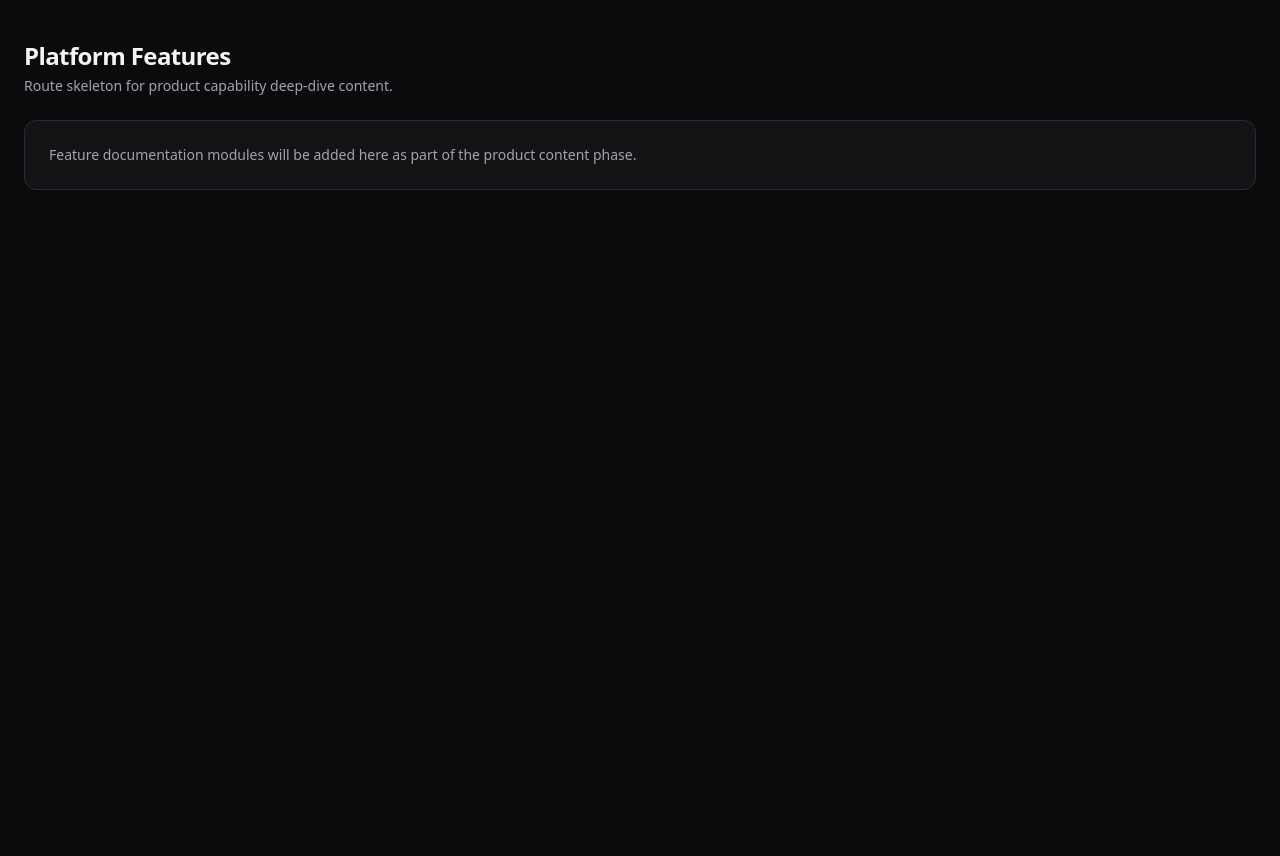
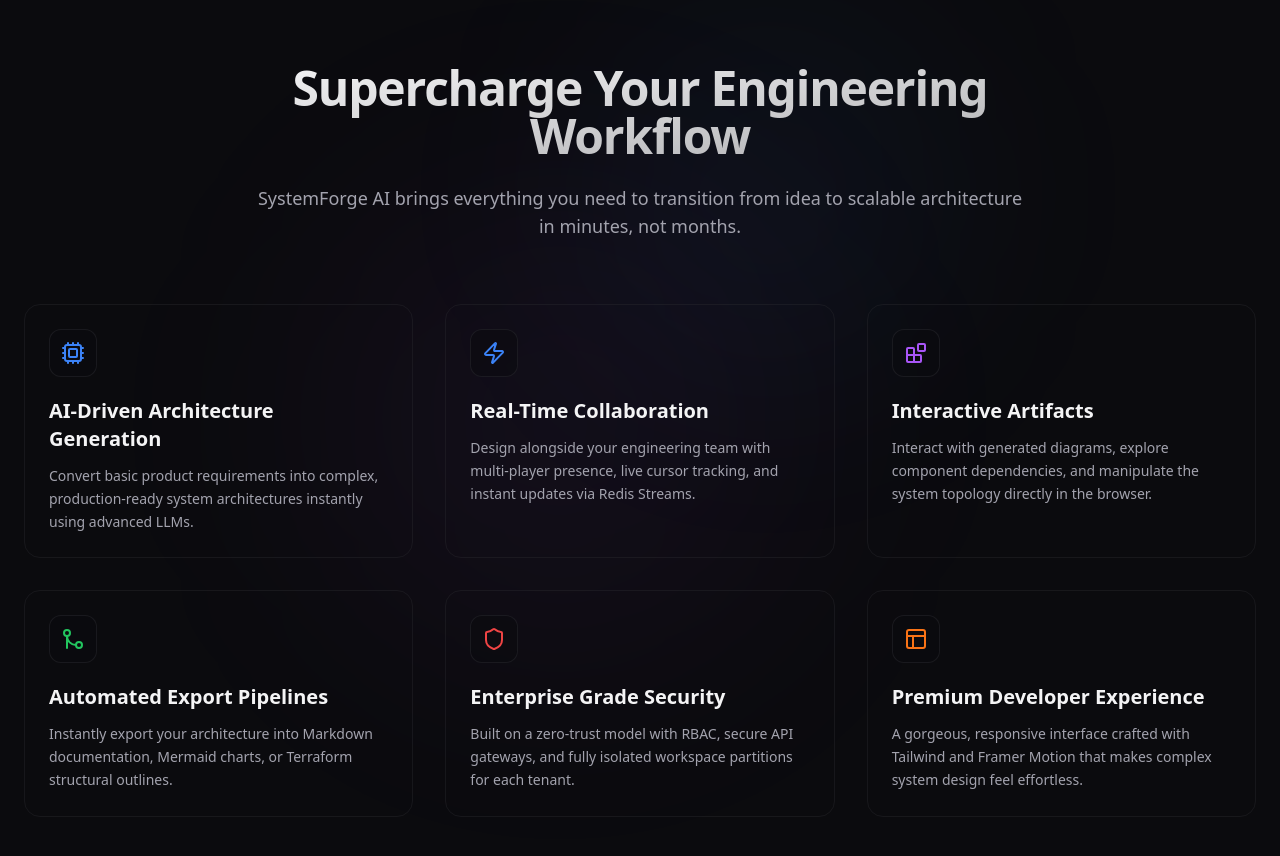
Before and after one commit to ardamoustafa1/SystemForge-AI, a Next.js app in the folder frontend/: page /features in a window 1280 px wide. Shown: the top 856 px of the page. Before the commit the page ends 800 px from the top, so only its background shows below. Built offline with nearby package versions, Linux system fonts and the light colour scheme; no server answers.

Commit message:
feat(ui): Enhance page.tsx components

```diff
--- a/frontend/app/features/page.tsx
+++ b/frontend/app/features/page.tsx
@@ -1,20 +1,109 @@
 "use client";
 
+import { useI18n } from "@/i18n/i18n-context";
+import { motion } from "framer-motion";
+import { Cpu, Zap, Shield, GitMerge, Layout, Blocks } from "lucide-react";
 import { PageHeader } from "@/components/layout/page-header";
-import { Card } from "@/components/ui/card";
-import { useI18n } from "@/i18n/i18n-context";
 
 export default function FeaturesPage() {
   const { t } = useI18n();
+
+  const features = [
+    {
+      icon: <Cpu className="w-6 h-6 text-brand" />,
+      title: "AI-Driven Architecture Generation",
+      description:
+        "Convert basic product requirements into complex, production-ready system architectures instantly using advanced LLMs.",
+    },
+    {
+      icon: <Zap className="w-6 h-6 text-blue-500" />,
+      title: "Real-Time Collaboration",
+      description:
+        "Design alongside your engineering team with multi-player presence, live cursor tracking, and instant updates via Redis Streams.",
+    },
+    {
+      icon: <Blocks className="w-6 h-6 text-purple-500" />,
+      title: "Interactive Artifacts",
+      description:
+        "Interact with generated diagrams, explore component dependencies, and manipulate the system topology directly in the browser.",
+    },
+    {
+      icon: <GitMerge className="w-6 h-6 text-green-500" />,
+      title: "Automated Export Pipelines",
+      description:
+        "Instantly export your architecture into Markdown documentation, Mermaid charts, or Terraform structural outlines.",
+    },
+    {
+      icon: <Shield className="w-6 h-6 text-red-500" />,
+      title: "Enterprise Grade Security",
+      description:
+        "Built on a zero-trust model with RBAC, secure API gateways, and fully isolated workspace partitions for each tenant.",
+    },
+    {
+      icon: <Layout className="w-6 h-6 text-orange-500" />,
+      title: "Premium Developer Experience",
+      description:
+        "A gorgeous, responsive interface crafted with Tailwind and Framer Motion that makes complex system design feel effortless.",
+    },
+  ];
+
+  const containerVariants = {
+    hidden: { opacity: 0 },
+    show: {
+      opacity: 1,
+      transition: {
+        staggerChildren: 0.1,
+      },
+    },
+  };
+
+  const itemVariants = {
+    hidden: { opacity: 0, y: 20 },
+    show: { opacity: 1, y: 0, transition: { type: "spring", stiffness: 300 } },
+  };
+
   return (
-    <div className="container-page py-10">
-      <PageHeader
-        title={t("features.pageTitle")}
-        subtitle={t("features.pageSubtitle")}
-      />
-      <Card className="mt-6 p-6 text-sm text-muted">
-        {t("features.pageBody")}
-      </Card>
+    <div className="container-page py-16 relative">
+      <div className="absolute inset-0 pointer-events-none overflow-hidden -z-10">
+        <div className="absolute top-0 right-1/4 w-96 h-96 bg-brand/5 rounded-full blur-[100px]" />
+        <div className="absolute bottom-1/4 left-1/4 w-[30rem] h-[30rem] bg-purple-500/5 rounded-full blur-[120px]" />
+      </div>
+
+      <div className="max-w-3xl mx-auto text-center mb-16">
+        <h1 className="text-4xl md:text-5xl font-bold tracking-tight mb-6 bg-clip-text text-transparent bg-gradient-to-br from-foreground to-foreground/70">
+          Supercharge Your Engineering Workflow
+        </h1>
+        <p className="text-lg text-muted">
+          SystemForge AI brings everything you need to transition from idea to
+          scalable architecture in minutes, not months.
+        </p>
+      </div>
+
+      <motion.div
+        variants={containerVariants}
+        initial="hidden"
+        animate="show"
+        className="grid grid-cols-1 md:grid-cols-2 lg:grid-cols-3 gap-6 lg:gap-8"
+      >
+        {features.map((feature, idx) => (
+          <motion.div
+            key={idx}
+            variants={itemVariants}
+            className="group p-6 rounded-2xl glass-card border border-border/40 hover:border-brand/40 transition-all duration-300 hover:shadow-xl hover:-translate-y-1 relative overflow-hidden"
+          >
+            <div className="absolute top-0 right-0 w-32 h-32 bg-gradient-to-bl from-brand/5 to-transparent rounded-bl-full opacity-0 group-hover:opacity-100 transition-opacity duration-500" />
+            <div className="w-12 h-12 bg-background/50 rounded-xl border border-border/50 flex items-center justify-center mb-5 group-hover:scale-110 transition-transform duration-300">
+              {feature.icon}
+            </div>
+            <h3 className="text-xl font-semibold mb-3 group-hover:text-brand transition-colors duration-300">
+              {feature.title}
+            </h3>
+            <p className="text-sm text-muted leading-relaxed">
+              {feature.description}
+            </p>
+          </motion.div>
+        ))}
+      </motion.div>
     </div>
   );
 }
```
